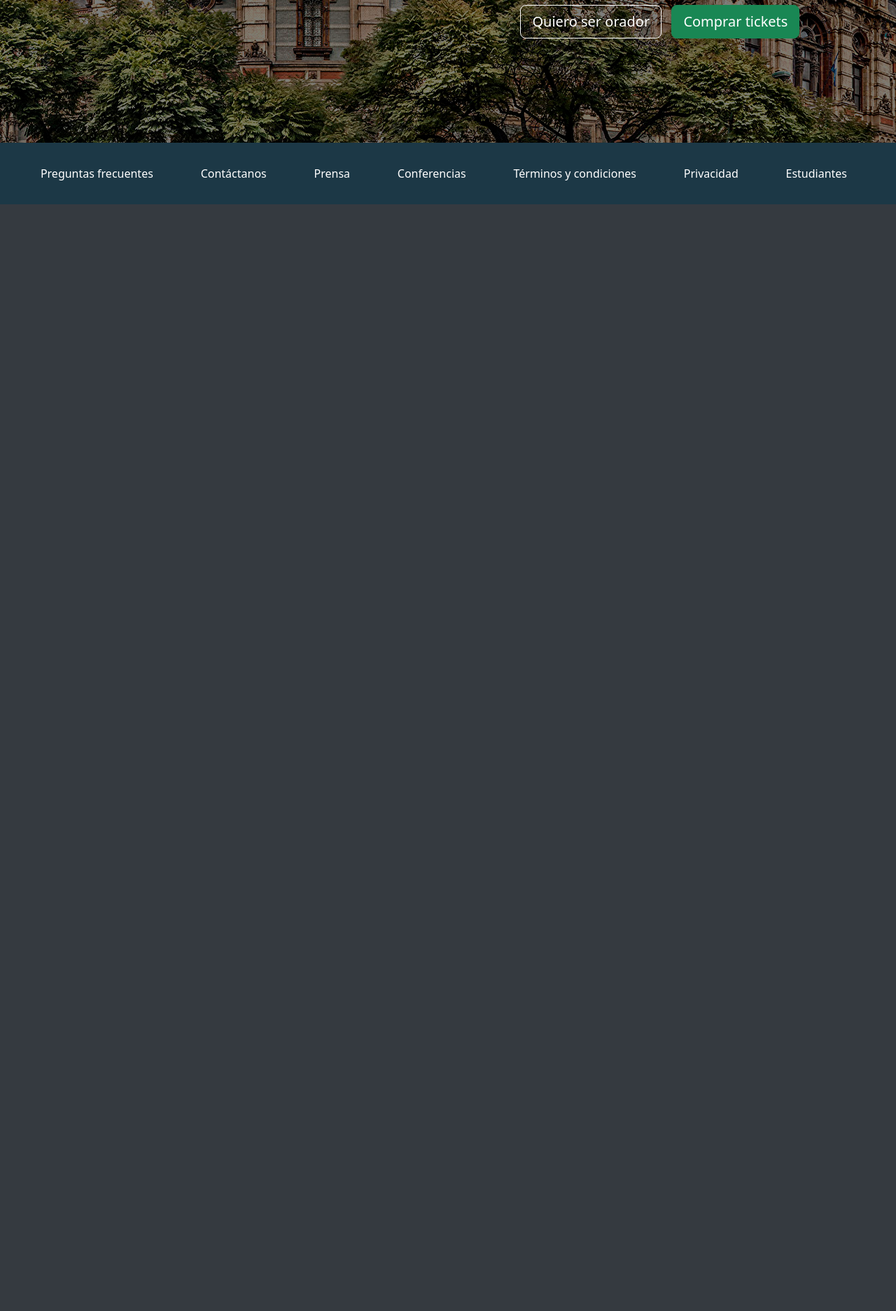
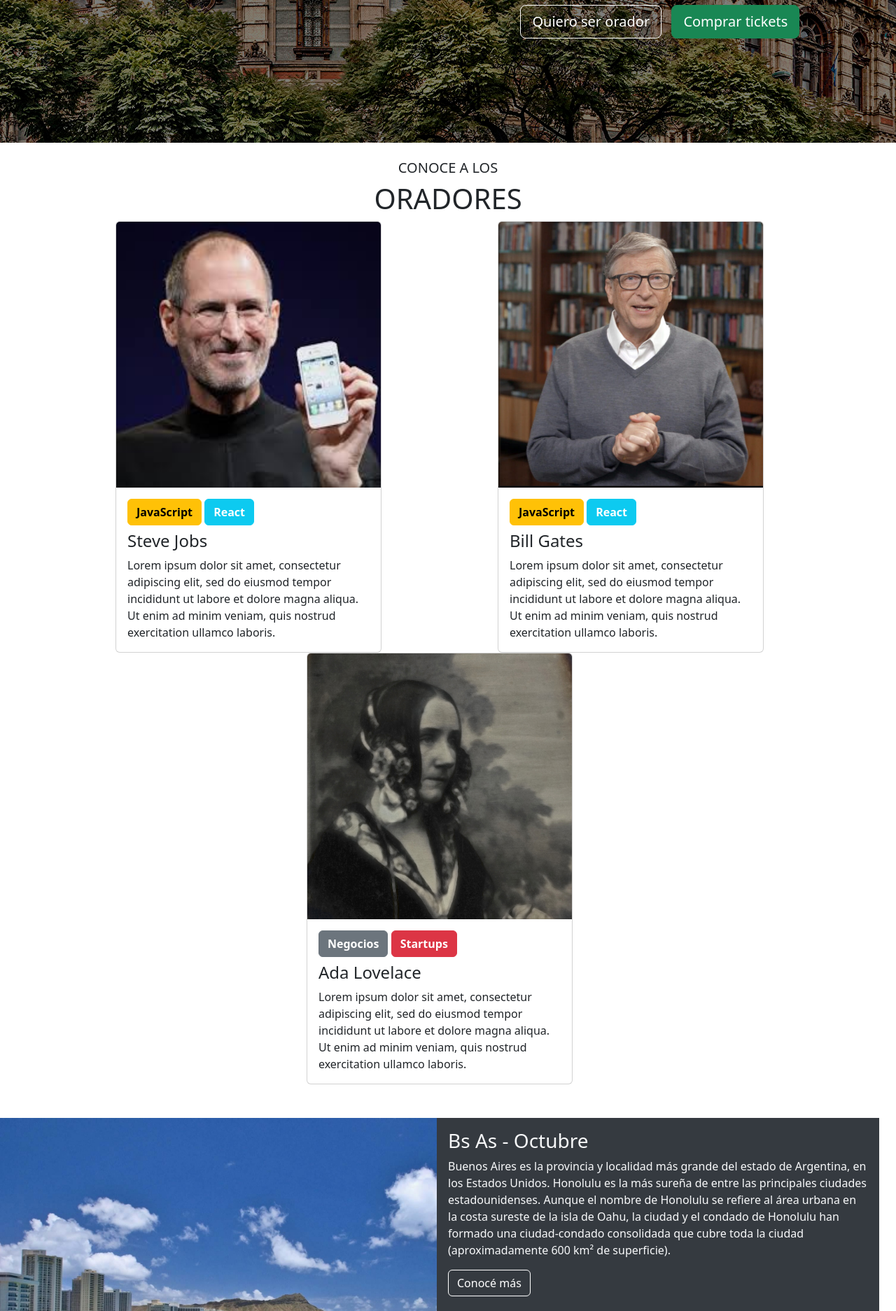
Before and after one commit to XabierGallardo/PHP-Exercices, a PHP site: page / in a window 1280 px wide. Shown: the part 661-2535 px from the top of the page at 70% size. Before the commit the page ends 953 px from the top, so only its background shows below. Run offline with PHP 8.4, Linux system fonts and the light colour scheme.

Commit message:
Done 1st version of TP3 Integrador Front

```diff
--- a/estilos.css
+++ b/estilos.css
@@ -20,7 +20,9 @@
     width: 170px;
 }
 
-/* Bloque 1 */
+
+
+/* Bloque 1 Poster*/
 #bloque1_img {
     background-image: url("imagenes_integrador_front/ba1.jpg");
     height: 80vh;
@@ -55,6 +57,64 @@
     margin-right: 2%;
 }
 
+
+
+
+/* Bloque 2 Oradores*/
+
+#oradores-presentacion {
+    text-align: center;
+}
+
+.card {
+    width: 380px;
+    padding: 0;
+}
+
+.card img {
+    height: 380px;
+}
+.card-body button {
+    font-weight: bold;
+}
+
+
+
+/* Bloque 3 BsAs*/
+#bsas {
+    height: 600px;
+}
+
+#bsas-img {
+    width: 50%;
+    background-image: url(imagenes_integrador_front/honolulu.jpg);
+    background-size: cover;
+}
+
+#bsas-texto {
+    width: 50%;
+    background-color: #353a40;
+}
+
+
+
+/* Bloque 4 Formulario*/
+#oradores textarea, #oradores > button {
+    width: 98%;
+    margin: 0 auto;
+}
+
+#oradores textarea {
+    height: 125px;
+}
+
+#oradores-presentacion > p > span {
+    text-decoration: underline;
+    text-decoration-style: dotted;
+}
+
+
+
 /* Footer */
 #mifooter {
     margin: 0 auto;
--- a/index.html
+++ b/index.html
@@ -12,6 +12,7 @@
 </head>
 <body>
 
+    <!-- Nav -->
     <div class="container-fluid row p-4" id="minav">
 
         <div class="row col-xxl-4" id="nav-logo">
@@ -45,6 +46,7 @@
     </div>
 
 
+    <!-- Bloque 1 Poster -->
     <div class="container-fluid" id="bloque1_img">
 
         <div class="container-fluid text-white" id="bloque1_opacidad">
@@ -57,9 +59,95 @@
                 </div>
             </div>
         </div>
-
     </div>
 
+
+
+    <!-- Bloque 2 Oradores -->
+    <div class="container pt-4 pb-4" id="oradores">
+        <div class="container" id="oradores-presentacion">
+            <h5>CONOCE A LOS</h5>
+            <h1>ORADORES</h1>
+        </div>
+
+        <div class="container-fluid row justify-content-around" id="cartas">
+
+            <div class="card">
+                <img class="card-img-top" src="imagenes_integrador_front/steve.jpg" alt="Steve Jobs">
+                <div class="card-body">
+                    <button type="button" class="btn btn-warning">JavaScript</button>
+                    <button type="button" class="btn btn-info text-white">React</button>
+                    <h4 class="card-title pt-2">Steve Jobs</h4>
+                    <p class="card-text">Lorem ipsum dolor sit amet, consectetur adipiscing elit, sed do eiusmod tempor incididunt ut labore et dolore magna aliqua. Ut enim ad minim veniam, quis nostrud exercitation ullamco laboris.</p>
+                </div>
+            </div>
+
+            <div class="card">
+                <img class="card-img-top" src="imagenes_integrador_front/bill.jpg" alt="Bill Gates">
+                <div class="card-body">
+                    <button type="button" class="btn btn-warning">JavaScript</button>
+                    <button type="button" class="btn btn-info text-white">React</button>
+                    <h4 class="card-title pt-2">Bill Gates</h4>
+                    <p class="card-text">Lorem ipsum dolor sit amet, consectetur adipiscing elit, sed do eiusmod tempor incididunt ut labore et dolore magna aliqua. Ut enim ad minim veniam, quis nostrud exercitation ullamco laboris.</p>
+                </div>
+            </div>
+
+            <div class="card">
+                <img class="card-img-top" src="imagenes_integrador_front/ada.jpeg" alt="Ada Lovelace">
+                <div class="card-body">
+                    <button type="button" class="btn btn-secondary">Negocios</button>
+                    <button type="button" class="btn btn-danger">Startups</button>
+                    <h4 class="card-title pt-2">Ada Lovelace</h4>
+                    <p class="card-text">Lorem ipsum dolor sit amet, consectetur adipiscing elit, sed do eiusmod tempor incididunt ut labore et dolore magna aliqua. Ut enim ad minim veniam, quis nostrud exercitation ullamco laboris.</p>
+                </div>
+            </div>
+
+        </div>
+    </div>
+
+
+    <!-- Bloque 3 BsAs Octubre -->
+    <div class="container-fluid row pt-4 pb-4" id="bsas">
+        <!--<img class="col" src="imagenes_integrador_front/honolulu.jpg">-->
+        <div class="col" id="bsas-img"></div>
+        <div class="col container-fluid p-3 text-light" id="bsas-texto">
+            <h3>Bs As - Octubre</h3>
+            <p>Buenos Aires es la provincia y localidad más grande del estado de Argentina, en los Estados Unidos. Honolulu es la más sureña de entre las principales ciudades estadounidenses. Aunque el nombre de Honolulu se refiere al área urbana en la costa sureste de la isla de Oahu, la ciudad y el condado de Honolulu han formado una ciudad-condado consolidada que cubre toda la ciudad (aproximadamente 600 km² de superficie).</p>
+            <button type="button" class="btn btn-primary-outline btn-md text-white" id="bloque1_btn-1">Conocé más</button>
+        </div>
+    </div>
+
+
+
+    <!-- Bloque 4 Formulario -->
+    <div class="container pt-4 pb-4" id="oradores">
+        <div class="container" id="oradores-presentacion">
+            <h5>CONVIÉRTETE EN UN</h5>
+            <h1>ORADOR</h1>
+            <p>Anótate como orador para dar una <span>charla ignite</span>. Cuéntanos de qué quieres hablar!</p>
+        </div>
+
+        <form>
+            <div class="row d-flex justify-content-between">
+
+                <div class="col">
+                    <input type="text" class="form-control" placeholder="Nombre" name="nombre">
+                </div>
+
+                <div class="col">
+                    <input type="text" class="form-control" placeholder="Apellido" name="apellido">
+                </div>
+
+                <textarea class="form-control mt-4" name="text" placeholder="Sobre qué quieres hablar"></textarea>
+
+                <p class="text-muted">Recuerda incluir un título para tu charla</p>
+
+                <button type="button" class="btn btn-success btn-lg">Enviar</button>
+            </div>
+        </form>
+    </div>
+
+    <!-- Footer -->
     <footer class="container-fluid row p-4" id="mifooter">
         <!--TODO meter active e disabled-->
         <ul class="container nav col-xxl-8 d-flex justify-content-around">
```
